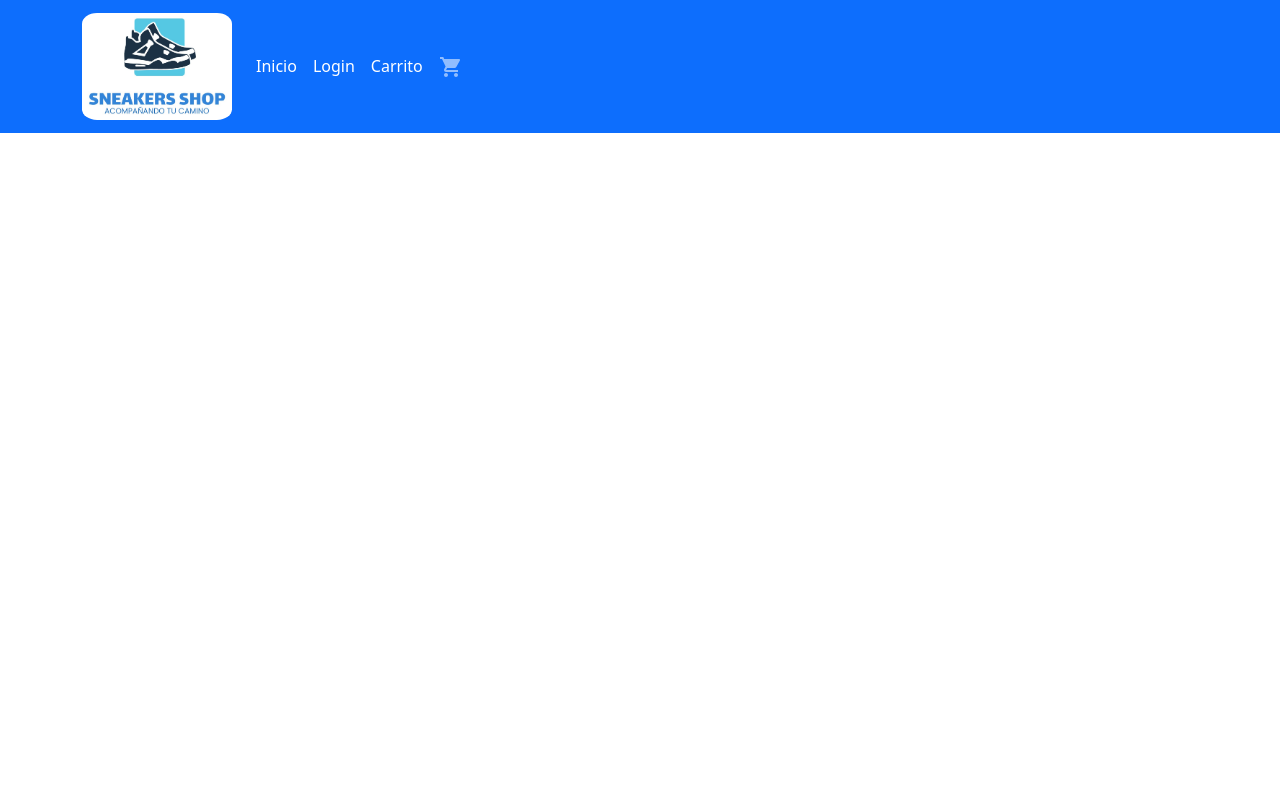
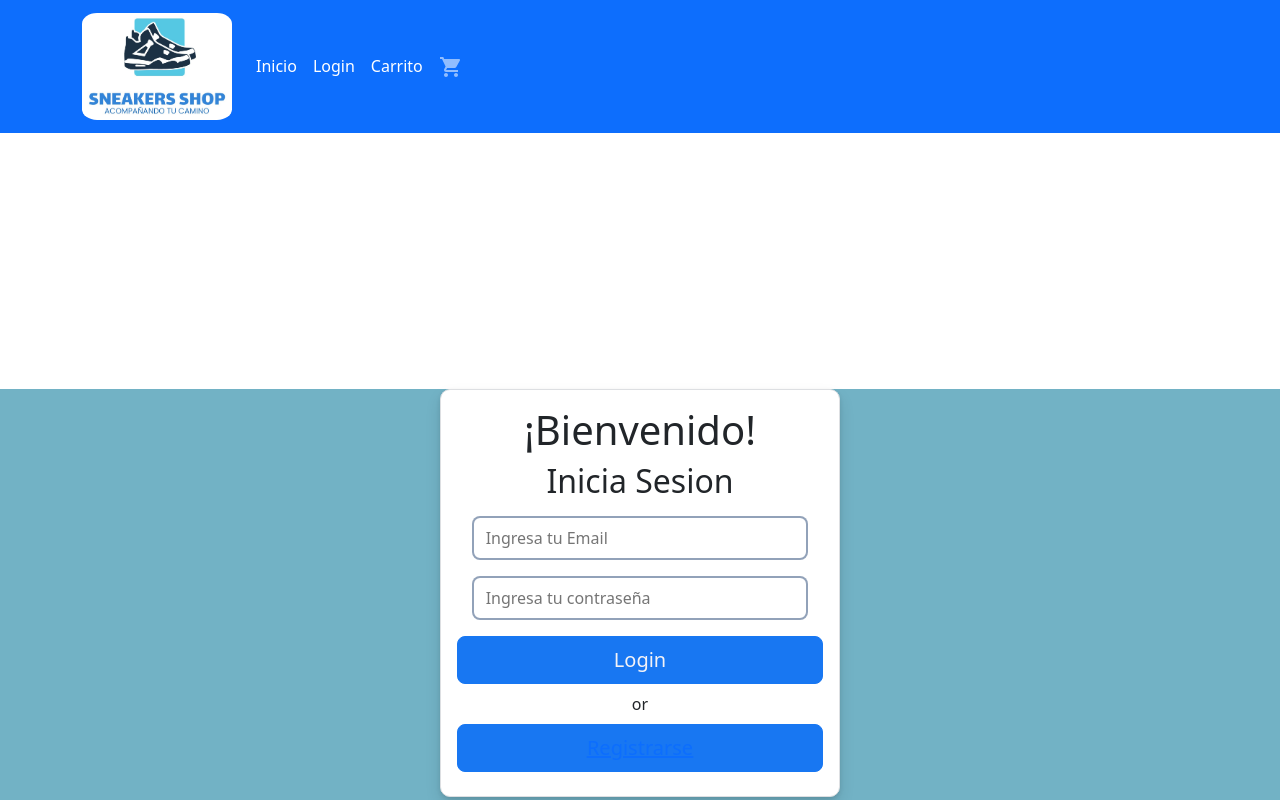
Before and after one commit to jach88/ecommerce_zapatillas_primerProyecto, a React (Create React App) app: page /Login in a window 1280 px wide. Shown: the top 800 px of the page. Built offline with nearby package versions, Linux system fonts and the light colour scheme.

Commit message:
agregado_login

```diff
--- a/src/Routes.js
+++ b/src/Routes.js
@@ -2,7 +2,7 @@ import { Route } from 'react-router-dom'
 import PortadaView from './views/PortadaView'
 import ProductoView from './views/ProductoView'
 import CarritoView from './views/CarritoView'
-
+import LoginView from './views/LoginView'
 
 export default function Routes() {
     return (
@@ -10,6 +10,7 @@ export default function Routes() {
             <Route path="/" exact component={PortadaView} />
             <Route path="/detalle/:id" exact component={ProductoView} />
             <Route path="/carrito" exact component={CarritoView} />
+            <Route path="/Login" exact component={LoginView} />
 
         </div>
     )
--- /dev/null
+++ b/src/css/Login.css
@@ -0,0 +1,62 @@
+
+.aa {background-color: rgb(114, 178, 197);
+    height: 50%;
+    margin-bottom: 60%;
+    padding-bottom: 6%;
+
+    }
+
+    .login {
+        width: 400px;
+        background: #fff;
+        border: 1px solid #dddfe2;
+        box-shadow: 0 2px 4px rgb(0 0 0 / 10%), 0 8px 16px rgb(0 0 0 / 10%);
+        border-radius: 10px;
+        padding: 1rem;
+        align-items: center;
+        text-align: center;
+        margin:auto;
+        margin-top: 20%;
+        margin-bottom: 10%;
+
+
+
+    }
+
+
+    .login > input {
+
+
+        border-radius: 8px;
+        border: 2px solid #1d3d6d7a;
+        outline: none;
+        color: #ffffff;
+        margin: 0.5rem 0;
+        padding: 0.5rem 0.75rem;
+        width: 92%;
+        font-size: 1rem;
+    }
+
+    .login > .button {
+        background: #1877f2;
+        border: 1px solid #1877f2;
+        color: rgb(243, 242, 246);
+        font-size: 1.25rem;
+        padding: 0.5rem;
+        margin: 0.5rem 0;
+        border-radius: 8px;
+        outline: none;
+        cursor: pointer;
+    }
+
+    .login > .button2 {
+        background: #1877f2;
+        border: 1px solid #1877f2;
+        color: rgb(243, 242, 246);
+        font-size: 1.25rem;
+        padding: 0.5rem;
+        margin: 0.5rem 0;
+        border-radius: 8px;
+        outline: none;
+        cursor: pointer;
+    }
--- /dev/null
+++ b/src/views/LoginView.js
@@ -0,0 +1,50 @@
+import React, {useState } from 'react'
+import '../css/Login.css';
+import { Link } from 'react-router-dom';
+
+
+export const LoginView = () => {
+
+
+    const [ user, setUser] = useState({
+        email:"",
+        password:""
+    })
+
+    const handleChange = e => {
+        const { name, value } = e.target
+        setUser({
+            ...user,
+            [name]: value
+        })
+    }
+
+    return (
+      <>
+
+       <div className="aa">
+      <div className="login">
+
+             <h1>¡Bienvenido!</h1>
+              <h2>Inicia Sesion</h2>
+
+            <input type="text" name="email" value={user.email} onChange={handleChange} placeholder="Ingresa tu Email"></input>
+            <input type="password" name="password" value={user.password} onChange={handleChange}  placeholder="Ingresa tu contraseña" ></input>
+            <div className="button" onClick={LoginView}>Login</div>
+            <div>or</div>
+
+            <div className="button2" onClick={() => ("/login")}>
+                        <Link to="/Register">
+                        <a href="#" className="button">
+                            Registrarse
+                        </a>
+                        </Link>
+                        </div>
+          </div>
+      </div>
+
+        </>
+    )
+}
+
+export default LoginView
```
